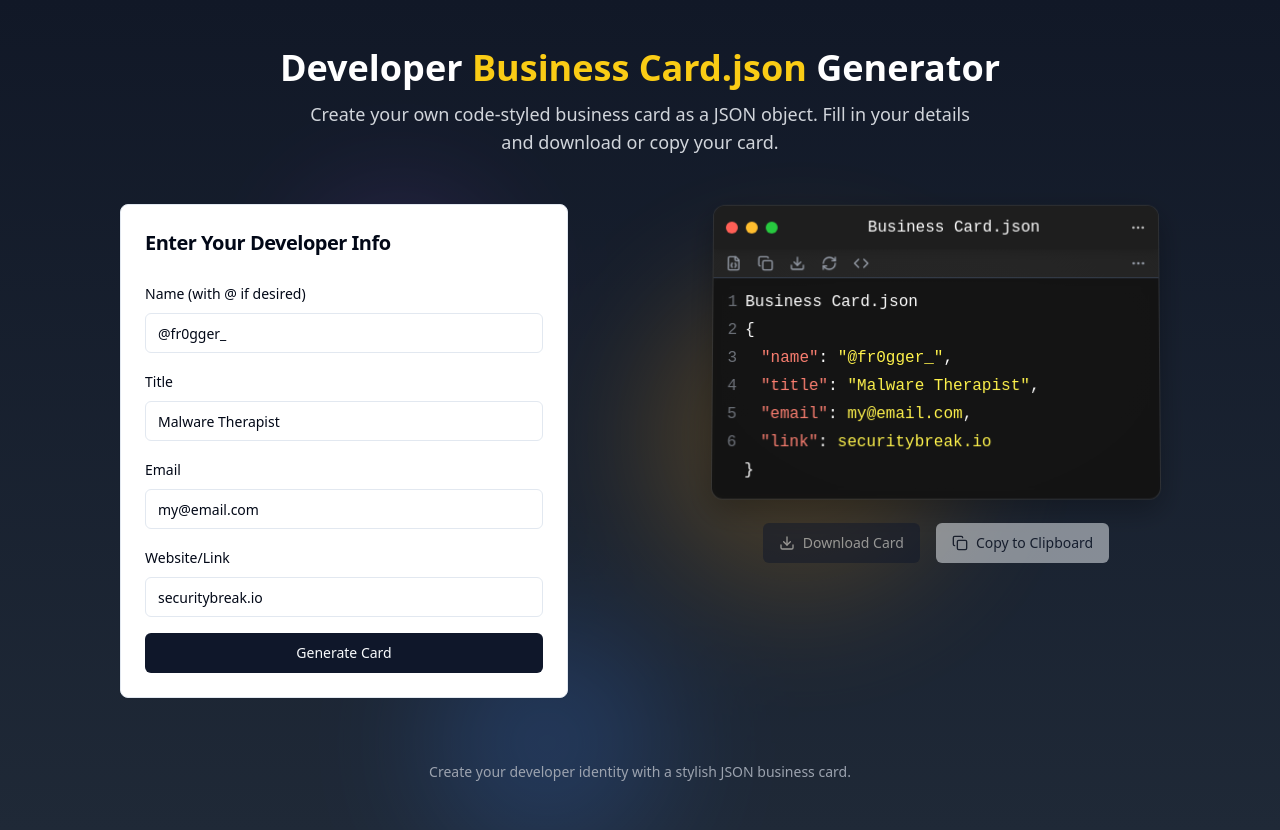
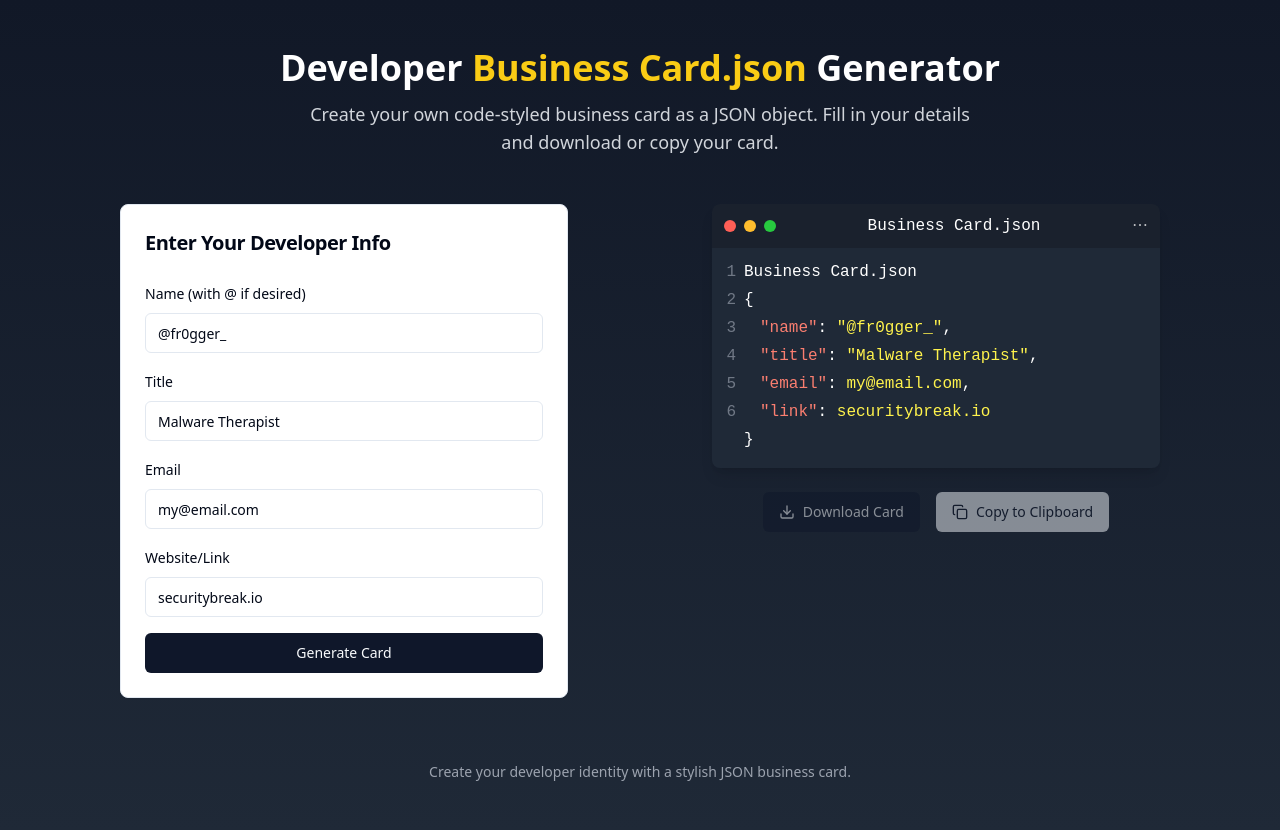
Before and after one commit to cdeveloper28/dev-card-creator-json, a React (Vite) app: page / in a window 1280 px wide. Built offline with nearby package versions, Linux system fonts and the light colour scheme.

Commit message:
Reverted to commit eed09fc9ebbe1eb5f7bacf50bc426d1a11eff421

```diff
--- a/src/components/BusinessCard.tsx
+++ b/src/components/BusinessCard.tsx
@@ -1,5 +1,5 @@
 
-import React from "react";
+import React, { useRef, useEffect } from "react";
 import { BusinessCardData } from "./CardForm";
 import CardToolbar from "./CardToolbar";
 
@@ -14,16 +14,10 @@ const BusinessCard: React.FC<BusinessCardProps> = ({ cardData, cardRef }) => {
   return (
     <div
       ref={cardRef}
-      className="w-full max-w-md rounded-lg overflow-hidden shadow-2xl code-editor glassmorphism-card"
-      style={{
-        boxShadow: "0 10px 30px rgba(0, 0, 0, 0.3)",
-        transform: "perspective(1000px) rotateX(2deg)",
-        position: "relative",
-      }}
+      className="w-full max-w-md rounded-lg overflow-hidden shadow-lg code-editor"
     >
-      <div className="bg-blur-overlay"></div>
       <CardToolbar />
-      <div className="editor-body p-0 relative z-10">
+      <div className="editor-body p-0">
         <div className="flex text-base">
           {/* Line numbers */}
           <div className="line-numbers py-3 px-3 select-none w-8">
--- a/src/components/CardToolbar.tsx
+++ b/src/components/CardToolbar.tsx
@@ -1,10 +1,8 @@
 
 import React from "react";
-import { MoreHorizontal, FileJson, Copy, Download, RefreshCw, Code } from "lucide-react";
 
 const CardToolbar: React.FC = () => {
   return (
-    <div>
     <div className="editor-toolbar rounded-t-lg px-3 py-2.5 flex justify-between items-center">
       <div className="flex items-center space-x-2">
         <div className="window-dot dot-red"></div>
@@ -18,20 +16,7 @@ const CardToolbar: React.FC = () => {
 
       <div className="flex items-center">
         <button className="text-white opacity-70 hover:opacity-100">
-            <MoreHorizontal size={16} />
-          </button>
-        </div>
-      </div>
-
-      <div className="bg-[#252525] px-3 py-1.5 flex items-center space-x-4 border-b border-gray-700">
-        <FileJson className="text-gray-400" size={16} />
-        <Copy className="text-gray-400" size={16} />
-        <Download className="text-gray-400" size={16} />
-        <RefreshCw className="text-gray-400" size={16} />
-        <Code className="text-gray-400" size={16} />
-        <div className="flex-1"></div>
-        <button className="text-gray-400">
-          <MoreHorizontal size={16} />
+          ⋯
         </button>
       </div>
     </div>
--- a/src/index.css
+++ b/src/index.css
@@ -130,43 +130,9 @@
 }
 
 .editor-toolbar {
-  background-color: #1e1e1e;
-  box-shadow: 0 2px 8px rgba(0, 0, 0, 0.15);
-  backdrop-filter: blur(10px);
-  -webkit-backdrop-filter: blur(10px);
+  background-color: hsl(var(--editor-toolbar));
 }
 
 .editor-body {
-  background-color: rgba(18, 18, 18, 0.85);
-  backdrop-filter: blur(4px);
-  -webkit-backdrop-filter: blur(4px);
+  background-color: hsl(var(--editor-bg));
 }
-
-.glassmorphism-card {
-  backdrop-filter: blur(16px);
-  -webkit-backdrop-filter: blur(16px);
-  background: rgba(30, 30, 30, 0.7);
-  border: 1px solid rgba(255, 255, 255, 0.08);
-  border-radius: 12px;
-  overflow: hidden;
-  transition: transform 0.3s ease, box-shadow 0.3s ease;
-}
-
-.glassmorphism-card:hover {
-  transform: perspective(1000px) rotateX(2deg) scale(1.02) !important;
-  box-shadow: 0 15px 35px rgba(0, 0, 0, 0.4) !important;
-}
-
-.bg-blur-overlay {
-  position: absolute;
-  top: 0;
-  left: 0;
-  right: 0;
-  bottom: 0;
-  background: radial-gradient(ellipse at center,
-    rgba(255, 255, 255, 0.05) 0%,
-    rgba(0, 0, 0, 0.3) 100%);
-  opacity: 0.2;
-  z-index: 0;
-  pointer-events: none;
-}
--- a/src/pages/Index.tsx
+++ b/src/pages/Index.tsx
@@ -43,15 +43,8 @@ const Index = () => {
   };
 
   return (
-    <div className="min-h-screen bg-gradient-to-b from-gray-900 to-gray-800 py-12 px-4 relative overflow-hidden">
-      {/* Abstract background elements */}
-      <div className="absolute top-0 left-0 w-full h-full opacity-20 overflow-hidden">
-        <div className="absolute top-1/4 left-1/4 w-40 h-40 rounded-full bg-purple-500 blur-3xl"></div>
-        <div className="absolute top-3/4 left-1/3 w-60 h-60 rounded-full bg-blue-500 blur-3xl"></div>
-        <div className="absolute top-1/3 right-1/4 w-80 h-80 rounded-full bg-amber-500 blur-3xl"></div>
-      </div>
-
-      <div className="max-w-6xl mx-auto relative z-10">
+    <div className="min-h-screen bg-gradient-to-b from-gray-900 to-gray-800 py-12 px-4">
+      <div className="max-w-6xl mx-auto">
         <header className="text-center mb-12">
           <h1 className="text-4xl font-bold text-white mb-3">
             Developer <span className="text-yellow-400">Business Card.json</span> Generator
```
Lines whose indentation alone changed are shown as unchanged.
